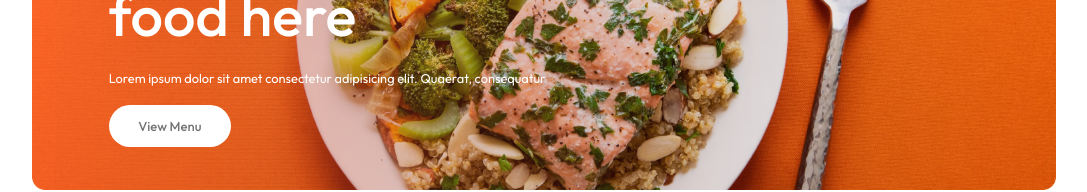
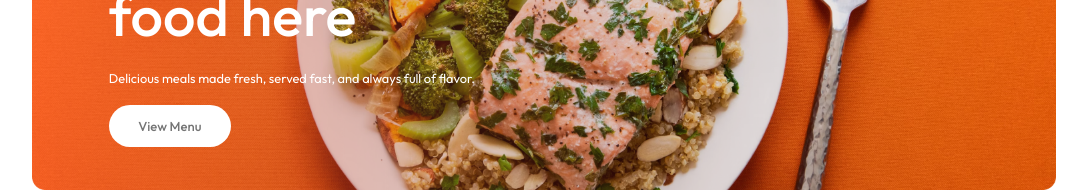
Before and after one commit to Yogesh4719/food_website, a React (Vite) app: page / in a window 1280 px wide. Shown: the part 357-549 px from the top of the page, without its empty margins (96-1183 px from the left). Built offline with nearby package versions, Linux system fonts and the light colour scheme; a web font is replaced by a local one.

Commit message:
Update Header.jsx

```diff
--- a/src/components/Header/Header.jsx
+++ b/src/components/Header/Header.jsx
@@ -5,11 +5,12 @@ const Header = () => {
     <div className="header">
         <div className="header-contents">
             <h2>Order your favorite food here</h2>
-            <p>Lorem ipsum dolor sit amet consectetur adipisicing elit. Quaerat, consequatur</p>
+            <p>Delicious meals made fresh, served fast, and always full of flavor.</p>
             <button>View Menu</button>
         </div>
     </div>
   )
 }
 
+
 export default Header
```
